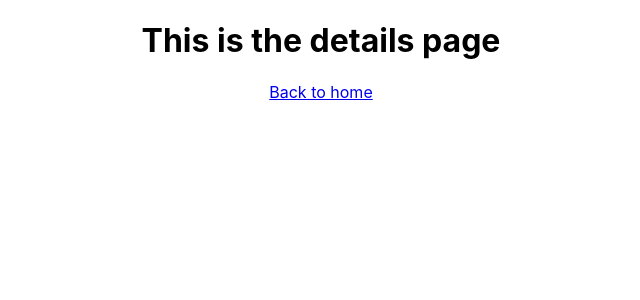
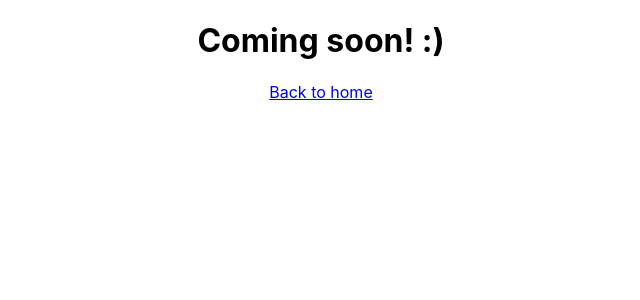
Before and after one commit to sho0n/kodflix, a React (Create React App) app: page /antman in a window 1280 px wide. Shown: the top 300 px of the page, without its empty margins (319-959 px from the left). Built offline with nearby package versions, Linux system fonts and the light colour scheme.

Commit message:
changed details function to class details

```diff
--- a/src/Details.js
+++ b/src/Details.js
@@ -1,11 +1,30 @@
-import React from 'react';
+import React, { Component} from 'react';
 import { Link } from 'react-router-dom';
 
-export default function Details() {
-    return(
-        <div>
-            <h1>This is the details page</h1>
-            <Link to='./'>Back to home</Link>
-        </div>
-    );
+
+export default class Details extends Component {
+
+    constructor() {
+        super();
+        this.state = {
+            welcomeMesage: 'Hello, this will be the details page for each Movie & TV show :)'
+        }
+    }
+
+    componentDidMount() {
+        setTimeout(() => {
+            this.setState({
+                welcomeMesage: 'Coming soon! :)'
+            });
+        }, 3000);
+    }
+
+    render() {
+        return (
+            <div>
+                <h1>{this.state.welcomeMesage}</h1>
+                <Link to='./'>Back to home</Link>
+            </div>
+        );
+    }
 }
```
Also changed, not shown: src/Gallery.js (+10 -10 lines).
